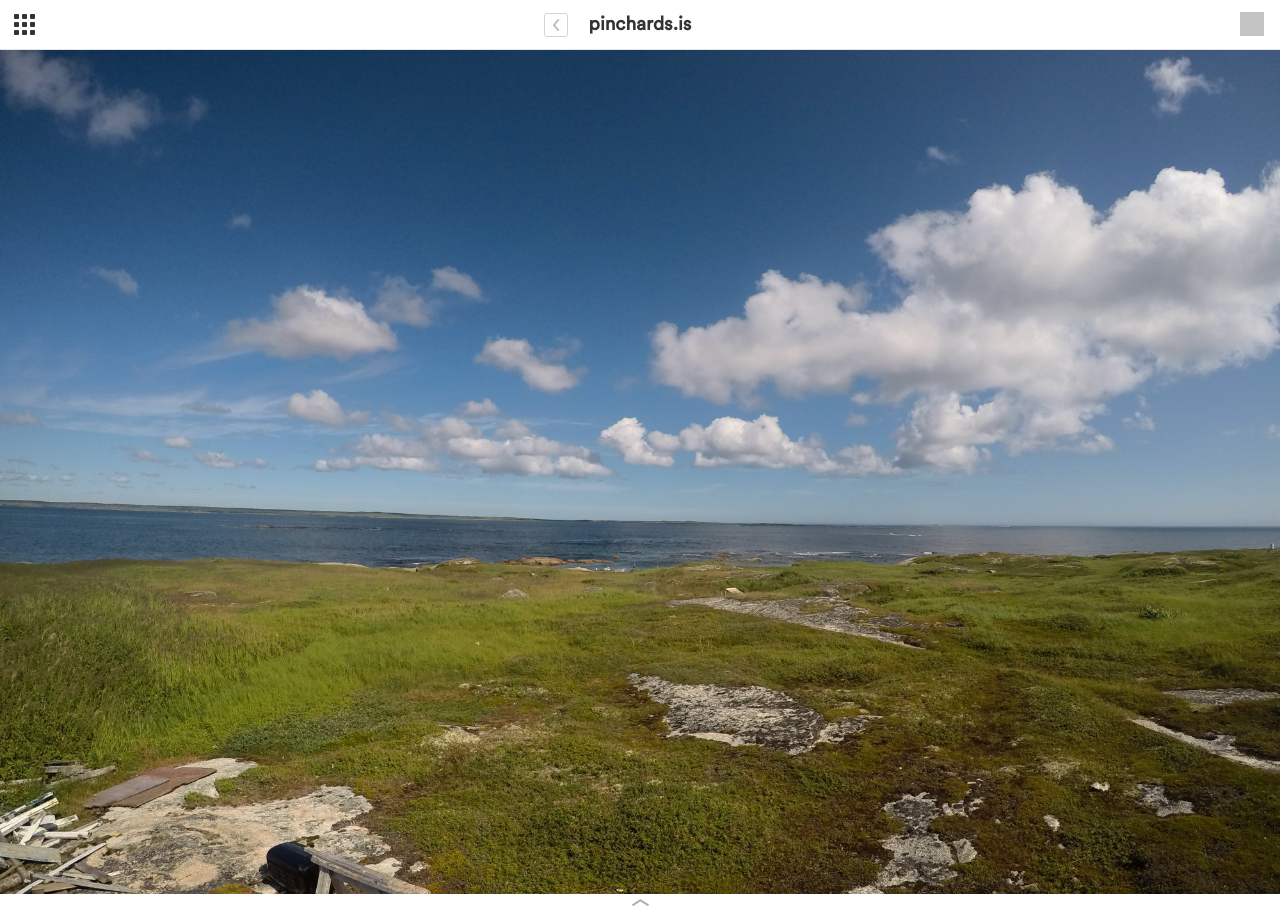
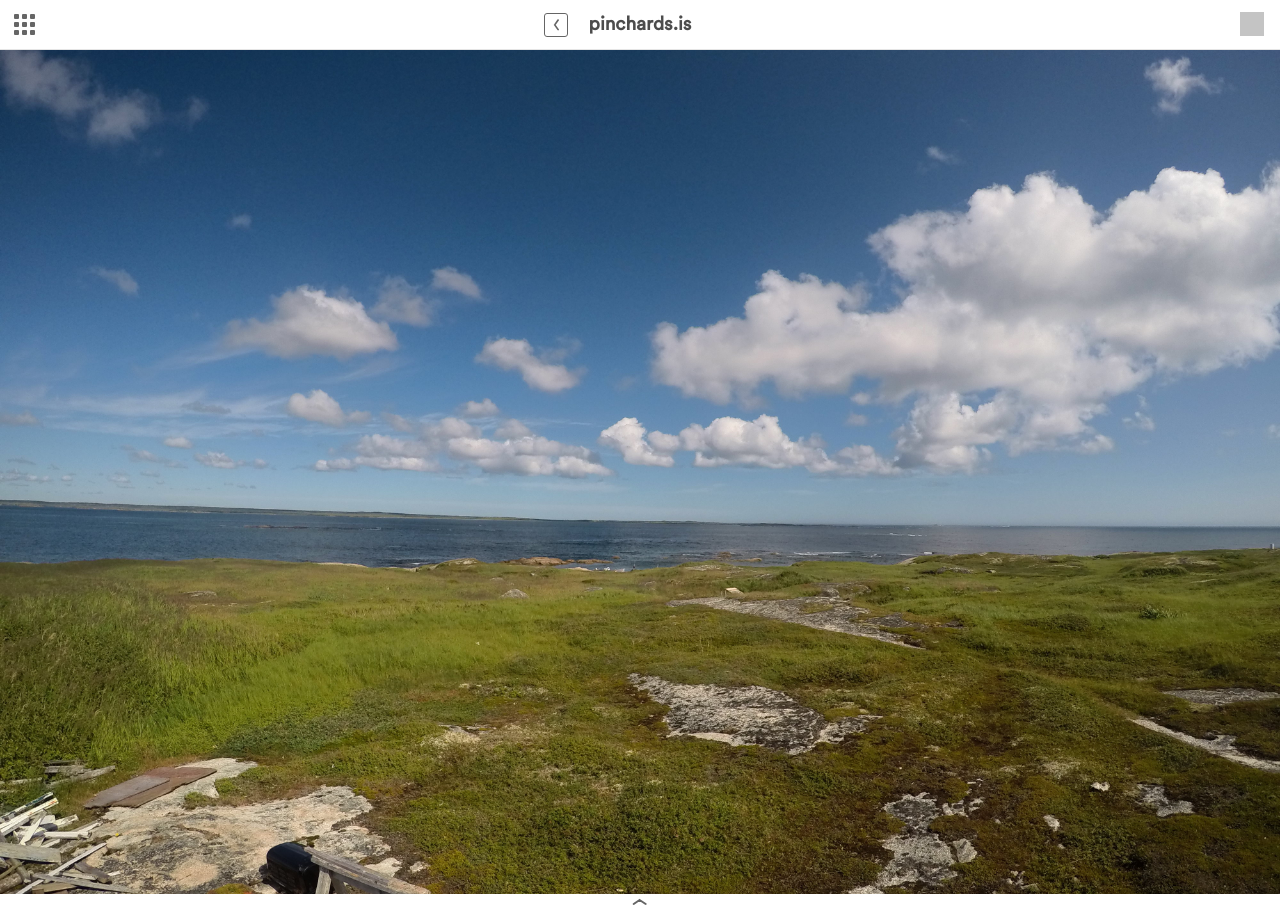
Before and after one commit to adamsimms/pinchard.is, a PHP site: page / in a window 1280 px wide. Run offline with PHP 8.4, Linux system fonts and the light colour scheme; some libraries are stand-ins or nearby versions; grey boxes are pictures that could not be loaded.

Commit message:
Updated arrow icon.

```diff
--- a/css/pinchard.css
+++ b/css/pinchard.css
@@ -107,7 +107,7 @@ aside {
 }
 
 .navbar-default .title > a {
-    color: rgba(0, 0, 0, 0.8);
+    color: rgba(0, 0, 0, .7);
     text-decoration: none;
 }
 .navbar-default .title > a:hover, .navbar-default .title > a:focus {
@@ -119,23 +119,31 @@ aside {
     width: 24px;
     height: 24px;
     vertical-align: top;
-    border: solid 1px #d4d4d4 !important;
-    background-size: 6px;
+    border: solid 1px #000000 !important;
+    background-size: 12px;
     background-position: center;
     background-repeat: no-repeat;
     cursor: pointer;
     border-radius: 3px;
     margin-top: 2px;
+    opacity: .6;
+}
+
+.navbar-default .title .arrow:hover {
+    opacity: 1;
 }
 
 .navbar-default .title .arrow.left {
     margin-right: 16px;
-    background-image: url(../img/arrow_left.png);
+    background-image: url(../img/arrow.svg);
+    transform: rotate(90deg);
+
 }
 
 .navbar-default .title .arrow.right {
     margin-left: 16px;
-    background-image: url(../img/arrow_right.png);
+    background-image: url(../img/arrow.svg);
+    transform: rotate(-90deg);
 }
 
 .navbar-default .nav_info {
@@ -170,7 +178,7 @@ aside {
     /*width: 6.61px;*/
     width: 23.607%;
     height: 23.607%;
-    background-color: rgba(0, 0, 0, 0.8);
+    background-color: rgba(0, 0, 0, .6);
     border-radius: 1px;
 
     -webkit-transition: all 0.35s;
@@ -291,25 +299,24 @@ aside {
 .btn_arrow {
     width: 100%;
     height: 16px;
-    background-image: url('../img/arrow_up.png');
-    /*background: rgba(0, 0, 0, 1) url('../img/arrow_up.png');*/
+    background-image: url('../img/arrow.svg');
     background-size: 17px 7px;
     background-repeat: no-repeat;
     background-position: center;
     cursor: pointer;
+    opacity: .6;
+    transform: rotate(180deg);
 
     -webkit-transition: all 0.35s;
     -moz-transition: all 0.35s;
     transition: all 0.35s;
 }
 .btn_arrow.down_arrow {
-    background-image: url('../img/arrow_down.png');
+    background-image: url('../img/arrow.svg');
+    transform: rotate(0deg);
 }
-.btn_arrow:hover{
-    background-image: url('../img/arrow_up_hover.png');
-}
-.btn_arrow.down_arrow:hover{
-    background-image: url('../img/arrow_down_hover.png');
+.btn_arrow:hover, .btn_arrow.down_arrow:hover{
+    opacity: 1;
 }
 .detail_view {
     width: 100%;
```
Also changed, not shown: img/arrow.svg (added).
